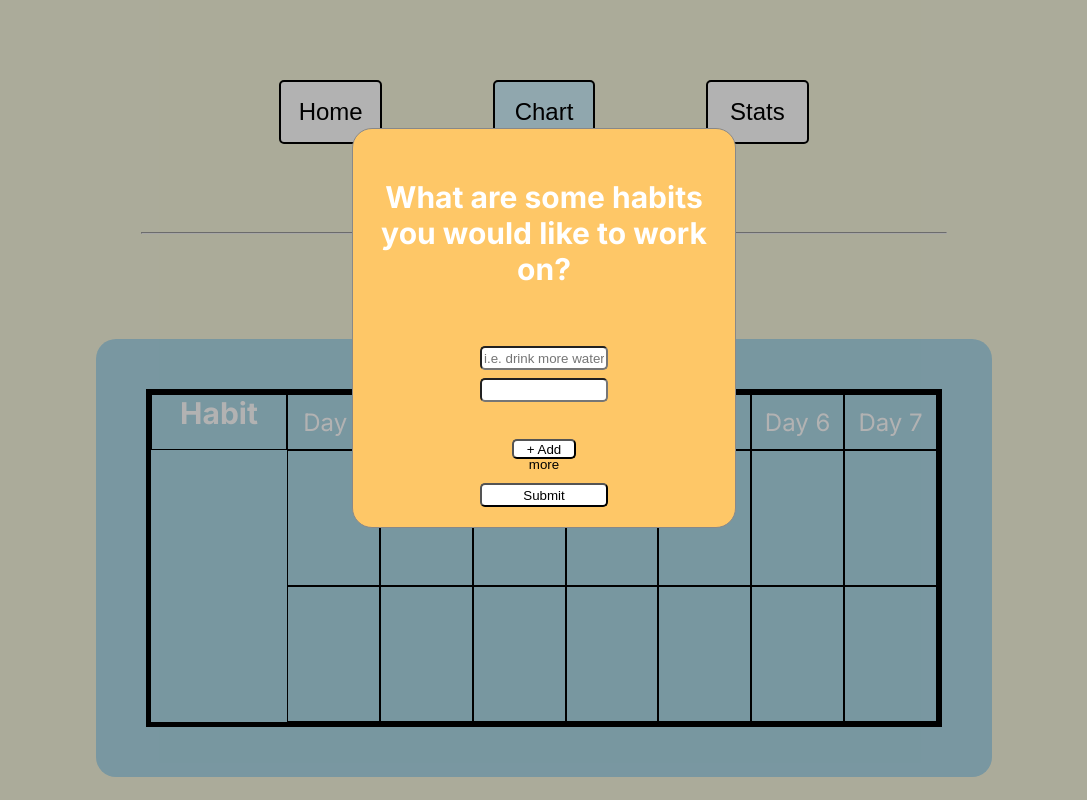
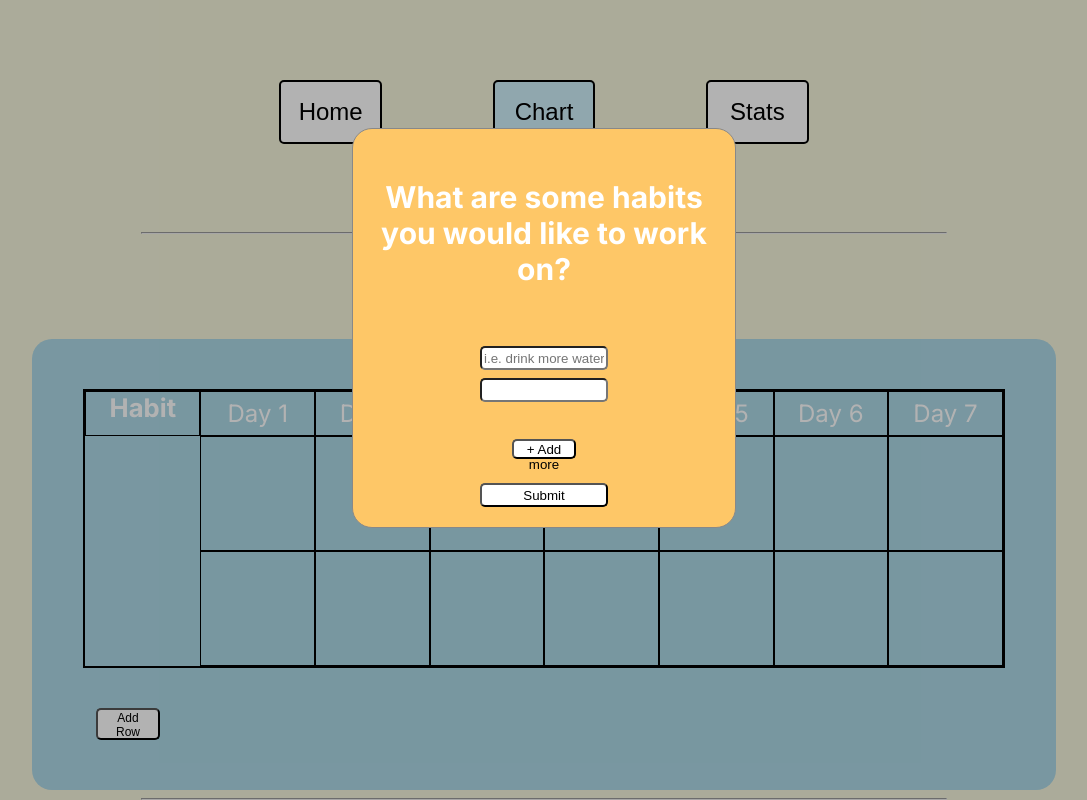
Before and after one commit to ulapkus/Habit-Tracker, a Next.js app: page / in a window 1280 px wide. Both pictures are taken after a click on the button "Chart". Shown: the top 800 px of the page, without its empty margins (96-1183 px from the left). Built offline with nearby package versions, Linux system fonts and the light colour scheme.

Commit message:
added ability to add new rows to chart

```diff
--- a/app/components/chart.js
+++ b/app/components/chart.js
@@ -28,6 +28,32 @@ export default function Chart() {
     }
   };
 
+  const createNewRow = () => {
+    const table = document.getElementById("mytable");
+    const newRow = table.insertRow();
+    const cell1 = newRow.insertCell(0);
+    cell1.className = "cell";
+    const cell2 = newRow.insertCell(1);
+    cell2.className = "cell";
+    const cell3 = newRow.insertCell(2);
+    cell3.className = "cell";
+    const cell4 = newRow.insertCell(3);
+    cell4.className = "cell";
+    const cell5 = newRow.insertCell(4);
+    cell5.className = "cell";
+    const cell6 = newRow.insertCell(5);
+    cell6.className = "cell";
+    const cell7 = newRow.insertCell(6);
+    cell7.className = "cell";
+
+    const habitInputBox = document.createElement("input");
+    habitInputBox.setAttribute("type", "text");
+    habitInputBox.name = "newbox";
+    habitInputBox.placeholder = "insert habit";
+    habitInputBox.classList.add("habit-input-box");
+    document.getElementById("newHabitId").appendChild(habitInputBox);
+  };
+
   return (
     <div className="background">
       <h1>My Habit Tracker</h1>
@@ -37,12 +63,13 @@ export default function Chart() {
             <Questions />
           </Context.Provider>
           <section className="habits">
-            <h3 className="habit-heading">Habit</h3>
+            <h4>Habit</h4>
             {random.map((item, index) => (
-              <p key={index} className="tablebody">
+              <p key={index} className="imported-habits">
                 {item}
               </p>
             ))}
+            <div id="newHabitId"></div>
           </section>
 
           <section>
@@ -58,29 +85,34 @@ export default function Chart() {
                   <td className="dayz">Day 7</td>
                 </tr>
               </tbody>
-              <tbody className="habit-rows" id="mytable">
-                <tr onClick={location} className="first-habit row">
-                  <td className="first-habit-cell"></td>
-                  <td className="first-habit-cell"></td>
-                  <td className="first-habit-cell"></td>
-                  <td className="first-habit-cell"></td>
-                  <td className="first-habit-cell"></td>
-                  <td className="first-habit-cell"></td>
-                  <td className="first-habit-cell"></td>
+              <tbody id="mytable">
+                <tr onClick={location}>
+                  <td className="first-habit-cell cell"></td>
+                  <td className="first-habit-cell cell"></td>
+                  <td className="first-habit-cell cell"></td>
+                  <td className="first-habit-cell cell"></td>
+                  <td className="first-habit-cell cell"></td>
+                  <td className="first-habit-cell cell"></td>
+                  <td className="first-habit-cell cell"></td>
                 </tr>
-                <tr onClick={location} className="second-habit row">
-                  <td className="second-habit-cell"></td>
-                  <td className="second-habit-cell"></td>
-                  <td className="second-habit-cell"></td>
-                  <td className="second-habit-cell"></td>
-                  <td className="second-habit-cell"></td>
-                  <td className="second-habit-cell"></td>
-                  <td className="second-habit-cell"></td>
+                <tr onClick={location}>
+                  <td className="second-habit-cell cell"></td>
+                  <td className="second-habit-cell cell"></td>
+                  <td className="second-habit-cell cell"></td>
+                  <td className="second-habit-cell cell"></td>
+                  <td className="second-habit-cell cell"></td>
+                  <td className="second-habit-cell cell"></td>
+                  <td className="second-habit-cell cell"></td>
                 </tr>
               </tbody>
             </table>
           </section>
         </section>
+        <div className="new-row">
+          <button onClick={createNewRow} className="add-row">
+            Add Row
+          </button>
+        </div>
       </div>
     </div>
   );
--- a/app/components/questions.js
+++ b/app/components/questions.js
@@ -1,4 +1,4 @@
-import React, { useContext, useEffect} from "react";
+import React, { useContext, useEffect } from "react";
 import { Context } from "./chart";
 
 export default function Child() {
@@ -11,13 +11,6 @@ export default function Child() {
     onstartup();
   }, []);
 
-  window.onclick = function (event) {
-    var modal = document.getElementById("myModal");
-    if (event.target == modal) {
-      modal.style.display = "none";
-    }
-  };
-
   const createNewElement = () => {
     const newInputBox = document.createElement("input");
     newInputBox.setAttribute("type", "text");
@@ -25,18 +18,17 @@ export default function Child() {
     document.getElementById("newElementId").appendChild(newInputBox);
   };
 
-  function getInputValues() {
+  function getInputValues(event) {
     const inputFields = document.querySelectorAll("input[type='text']");
     const inputValues = Array.from(inputFields).map((input) => input.value);
     setRandom(inputValues);
-    console.log(random);
+    document.getElementById("myModal").style.display = "none";
   }
 
   return (
-    <div id="myModal" className="modal">
+    <section id="myModal">
       <div className="modal-content">
-
-    <section className="habits-question-main">
+        <section className="question-main">
           <section className="question-plus-answer">
             <h3 className="what-habits-q">
               What are some habits you would like to work on?
@@ -62,6 +54,6 @@ export default function Child() {
           </section>
         </section>
       </div>
-    </div>
+    </section>
   );
 }
--- a/app/globals.css
+++ b/app/globals.css
@@ -89,7 +89,7 @@ hr {
   height: 5px;
 }
 
-.modal {
+#myModal {
   display: none;
   position: fixed;
   z-index: 1;
@@ -112,7 +112,7 @@ hr {
   border-radius: 20px;
 }
 
-.habits-question-main {
+.question-main {
   display: flex;
   flex-direction: column;
   justify-content: space-between;
@@ -189,13 +189,6 @@ h3 {
   height: 100%;
 }
 
-/* .close {
-  color: white;
-  float: right;
-  font-size: 28px;
-  font-weight: bold;
-} */
-
 .close:hover,
 .close:focus {
   color: black;
@@ -212,7 +205,7 @@ h3 {
   background-color: #add8e6;
   border-radius: 20px;
   color: white;
-  width: 70vw;
+  width: 80vw;
   /* border: 1px solid red; */
 }
 
@@ -220,14 +213,25 @@ h3 {
   display: flex;
   flex-direction: row;
   justify-content: flex-start;
-  border: 5px solid black;
+  border: 2px solid black;
   padding: 0;
+  /* width: 100%; */
+  width: 72vw;
 }
 
 .habits {
   /* border: 1px solid pink; */
-  width: 17vh;
-  font-size: 3vh;
+  width: 9vw;
+  font-size: 9vw;
+  padding: 0;
+  margin: 0;
+}
+
+#newHabitId {
+  display: flex;
+  flex-direction: column;
+  justify-content: flex-start;
+  align-items: center;
 }
 
 h1 {
@@ -245,34 +249,47 @@ h1 {
   flex-direction: column;
   justify-content: flex-start;
   align-items: center;
-  height: 100vh;
+  height: 100%;
 }
 
 table {
   border-spacing: 0;
-  width: 100%;
+  /* width: 100%; */
   padding: 0;
   margin: 0;
 }
 
-.tablebody {
+.imported-habits {
   border: 1px solid black;
-  height: 17vh;
-  width: 17vh;
+  height: 9vw;
+  width: 9vw;
   padding: 0;
   margin: 0;
 }
 
 td {
-  flex: 1;
-  aspect-ratio: 1;
+  /* flex: 1;
+  aspect-ratio: 1; */
+  /* height: 9vw;
+  width: 9vw; */
   border: 1px solid black;
   background-color: #add8e6;
-  width: 17vh;
-  height: 17vh;
   padding: 0;
   margin: 0;
-  box-sizing: border-box;
+}
+
+#mytable {
+  width: 119vh;
+}
+
+.cell {
+  height: 9vw;
+  width: 9vw;
+}
+
+.cell-two {
+  height: 9vw;
+  width: 9vw;
 }
 
 .habit-days {
@@ -286,7 +303,7 @@ td {
 }
 
 .dayz {
-  height: 7vh;
+  height: 3.5vw;
   font-size: 3vh;
   text-align: center;
 }
@@ -305,24 +322,20 @@ tr {
   margin: 0;
 }
 
-.first-habit-row {
-  padding: 0;
-  margin: 0;
-}
-
 th {
   border: 1px solid black;
   width: 100px;
 }
 
-.habit-heading {
+h4 {
   columns: 1;
   border: 1px solid black;
   padding: 0;
   margin: 0;
-  width: 17vh;
-  height: 7vh;
+  width: 9vw;
+  height: 3.5vw;
   text-align: center;
+  font-size: 2vw;
 }
 
 h2 {
@@ -334,6 +347,34 @@ h2 {
   width: 100%;
 }
 
+.habit-input-box {
+  border: 1px solid black;
+  height: 9vw;
+  width: 9vw;
+  padding: 0;
+  margin: 0;
+  background-color: #add8e6;
+  border-radius: 0;
+  font-size: 2.5vh;
+  text-align: center;
+}
+
+.new-row {
+  display: flex;
+  flex-direction: row;
+  justify-content: flex-start;
+  align-items: flex-start;
+width: 70vw;
+  padding: 5vh 0 0 0;
+}
+
+.add-row {
+  width: 5vw;
+  height: 4vh;
+  font-size: 1.5vh;
+
+}
+
 footer {
   /* border: 1px solid red; */
   padding: 0;
```
Also changed, not shown: app/components/modal.js (deleted, +0 -31 lines), app/unused/modal.js (added, +33 -0 lines). Lines whose indentation alone changed are shown as unchanged.
